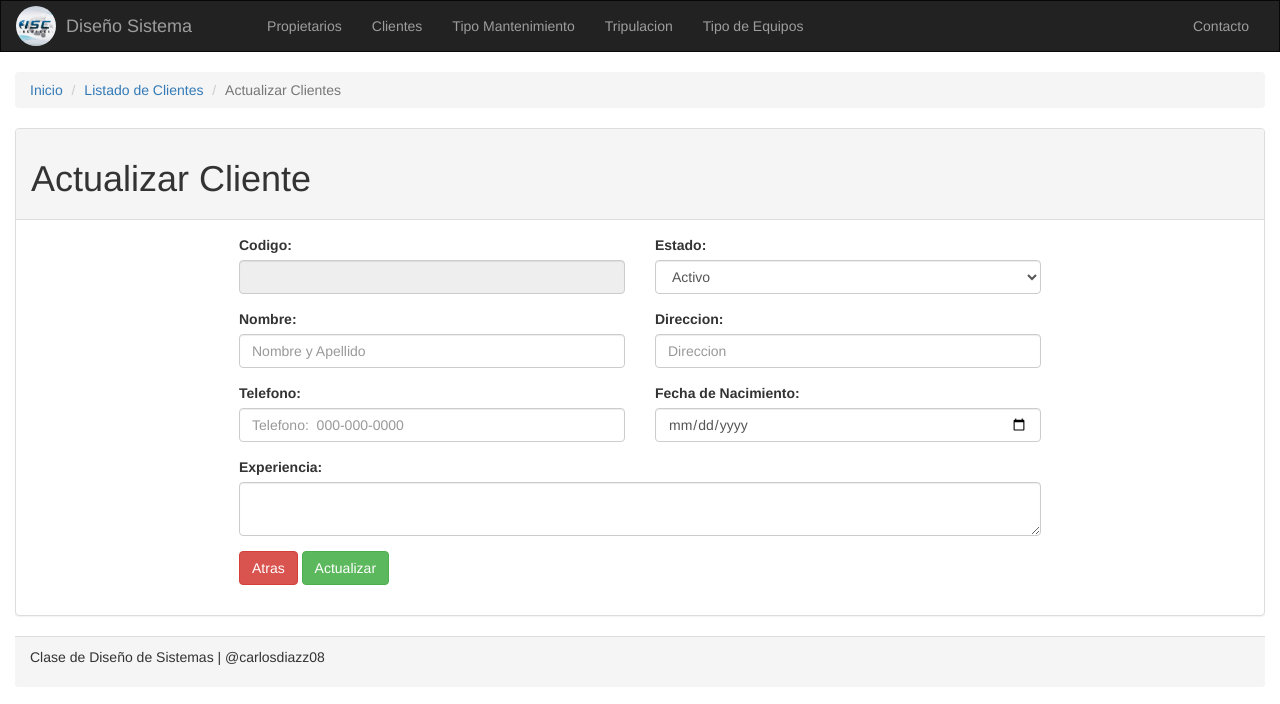
After one commit to carlosdiazz/Harol, a PHP site: page /cliente_editar.php?id=1 in a window 1280 px wide. The commit adds this page. Shown: the top 704 px of the page. Run offline with PHP 8.4, Linux system fonts and the light colour scheme; data that the repository does not hold is empty; some libraries are stand-ins or nearby versions.

Commit message:
Clientes Listos

```diff
--- /dev/null
+++ b/cliente_editar.php
@@ -0,0 +1,115 @@
+<?php
+    include 'php/pcabeza.php';
+    $query = extraer_cliente(base64_decode($_GET['id']));
+    $row = $query -> fetch_assoc();
+
+?>
+
+
+<ol class="breadcrumb">
+    <li><a href="index.php">Inicio</a></li>
+    <li><a href="propietario_mant.php">Listado de Clientes</a></li>
+    <li class="active">Actualizar Clientes</li>
+
+</ol>
+
+<!-- Inicio de Panel de Detalles -->
+<div class="panel panel-default" style="margin-top: 10 px">
+    <div class="panel-heading">
+        <h1>Actualizar Cliente</h1>
+    </div>
+
+
+    <div class="panel-body">
+
+
+        <form action="php/registro_clientes.php?accion=UDT" method ="POST">
+        <div class="row">
+
+
+            <div class="col-md-4 col-md-offset-2 col-sm-4 col-sm-offset-2 col-lg-4 col-lg-offset-2 col-xs-12 col-xs-offset-0">
+
+                <div class="form-group">
+                <label class="control-label"> Codigo: </label>
+                <input type="text" name="codigo" id="codigo" require="" readonly="" class="form-control"  " value="<?php echo $row['codcliente'] ?>">
+                </div>
+            </div>
+
+            <div class="col-md-4 col-md-offset-0 col-sm-4 col-sm-offset-0 col-lg-4 col-lg-offset-0 col-xs-12 col-xs-offset-0">
+
+                <div class="form-group">
+                <label class="control-label"> Estado: </label>
+                <select class="form-control " name="estado" id="estado">
+                    <option value="A" <?php if($row['estado'] == "A"){echo "selected";} ?>  >Activo</option>
+                    <option value="I" <?php if($row['estado'] == "I"){echo "selected";} ?>  >Inactivo</option>
+                </select>
+
+                </div>
+            </div>
+
+
+            <div class="col-md-4 col-md-offset-2 col-sm-4 col-sm-offset-2 col-lg-4 col-lg-offset-2 col-xs-12 col-xs-offset-0">
+
+                <div class="form-group">
+                <label class="control-label"> Nombre: </label>
+                <input type="text" name="nombre" id="nombre" require="" class="form-control" placeholder="Nombre y Apellido " value="<?php echo $row['nombre'] ?>">
+
+                </div>
+            </div>
+
+            <div class="col-md-4 col-md-offset-0 col-sm-4 col-sm-offset-0 col-lg-4 col-lg-offset-0 col-xs-12 col-xs-offset-0">
+
+                <div class="form-group">
+                <label class="control-label"> Direccion: </label>
+                <input type="text" name="direccion" id="direccion" require="" class="form-control" placeholder="Direccion" value="<?php echo $row['direccion'] ?>">
+
+                </div>
+            </div>
+
+            <div class="col-md-4 col-md-offset-2 col-sm-4 col-sm-offset-2 col-lg-4 col-lg-offset-2 col-xs-12 col-xs-offset-0">
+
+                <div class="form-group">
+                <label class="control-label"> Telefono: </label>
+                <input type="tel" name="telefono" id="telefono" require="" class="form-control" placeholder="Telefono:  000-000-0000" value="<?php echo $row['telefeno'] ?>">
+
+                </div>
+            </div>
+
+            <div class="col-md-4 col-md-offset-0 col-sm-4 col-sm-offset-0 col-lg-4 col-lg-offset-0 col-xs-12 col-xs-offset-0">
+
+                <div class="form-group">
+                <label class="control-label"> Fecha de Nacimiento: </label>
+                <input type="date" name="fechaN" id="fechaN" require="" class="form-control" value="<?php echo $row['fecha_nacimiento'] ?>" >
+
+                </div>
+            </div>
+
+            <div class="col-md-8 col-md-offset-2 col-sm-8 col-sm-offset-2 col-lg-8 col-lg-offset-2 col-xs-12 col-xs-offset-0">
+
+                <div class="form-group">
+                <label class="control-label"> Experiencia: </label>
+                <textarea class="form-control"  name="experiencia" id="experiencia"> <?php echo $row['experiencia'] ?> </textarea>
+
+                </div>
+            </div>
+
+
+            <div class="col-md-8 col-md-offset-2 col-sm-8 col-sm-offset-2 col-lg-8 col-lg-offset-2 col-xs-12 col-xs-offset-0">
+
+                <div class="form-group">
+
+                <a href="mante_cliente.php" class="btn btn-danger">Atras</a>
+                <input type="submit" value="Actualizar" class="btn btn-success">
+
+                </div>
+            </div>
+
+        </div>
+        </form>
+
+    </div>
+</div>
+<?php
+    include 'php/ppie.php'
+
+?>
--- a/php/consultas.php
+++ b/php/consultas.php
@@ -8,6 +8,12 @@
 	function extraer_propietario($id){
 		include('conexion.php');
 		$sql="SELECT * FROM propietario WHERE codpropietario = '$id'";
+		return $result=$mysqli->query($sql);
+	}
+
+	function extraer_cliente($id){
+		include('conexion.php');
+		$sql="SELECT * FROM clientes WHERE codcliente = '$id'";
 		return $result=$mysqli->query($sql);
 	}
 
--- a/php/pcabeza.php
+++ b/php/pcabeza.php
@@ -57,7 +57,7 @@
           <!-- <i class="fas fa-users"></i>  -->
           <li><a href="propietario_mant.php">Propietarios</a></li>
 
-          <li><a href="mante_cliente.php">Mantenimiento Clientes</a></li>
+          <li><a href="mante_cliente.php">Clientes</a></li>
 
           <li><a href="tipo_mantenimiento.php">Tipo Mantenimiento </a></li>
 
@@ -68,7 +68,7 @@
 
         </ul>
         <ul class="nav navbar-nav navbar-right">
-          <li><a href="mailto:info@mangusoft.com">Contacto</a></li>
+          <li><a href="mailto:c.diazadriann@gmail.com">Contacto</a></li>
         </ul>
       </div><!-- /.navbar-collapse -->
     </div><!-- /.container-fluid -->
```
Also changed, not shown: cliente_crear.php (added, +91 -0 lines), index.php (+17 -4 lines), mante_cliente.php (+26 -5 lines), php/registro_clientes.php (+89 -0 lines).
